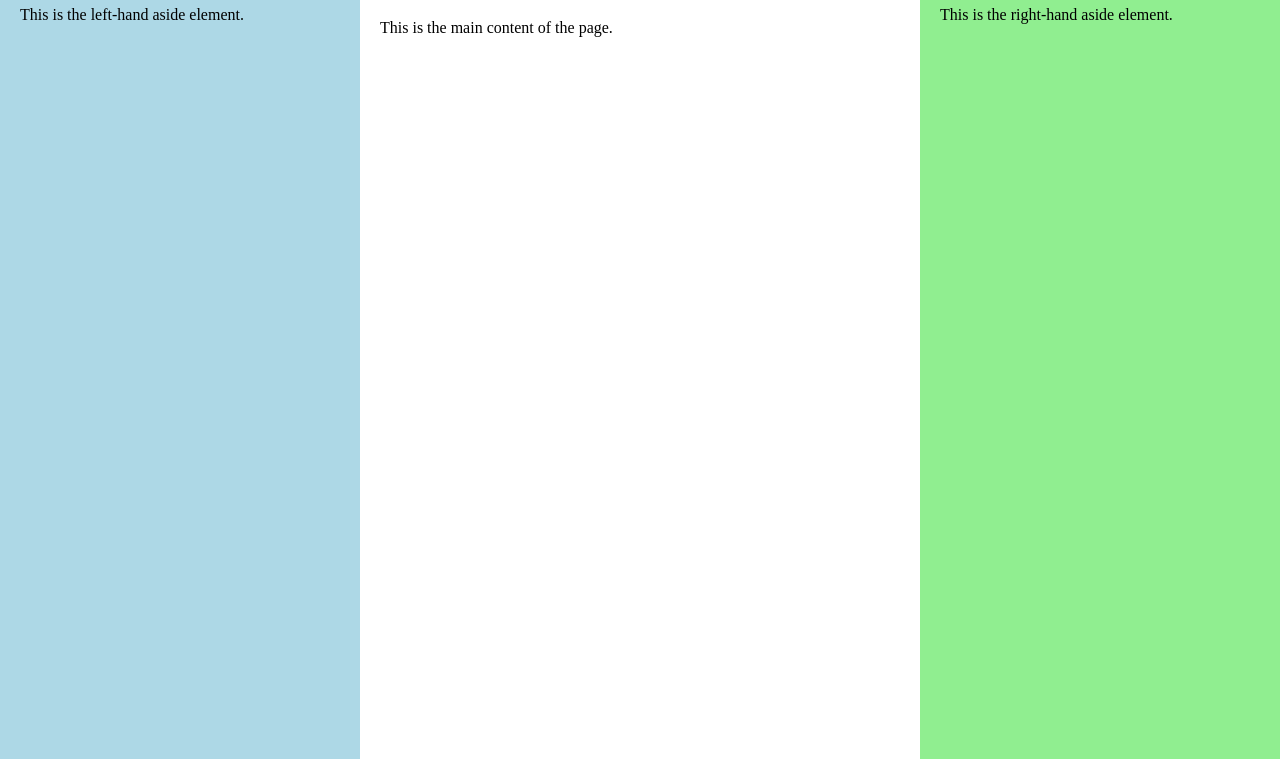
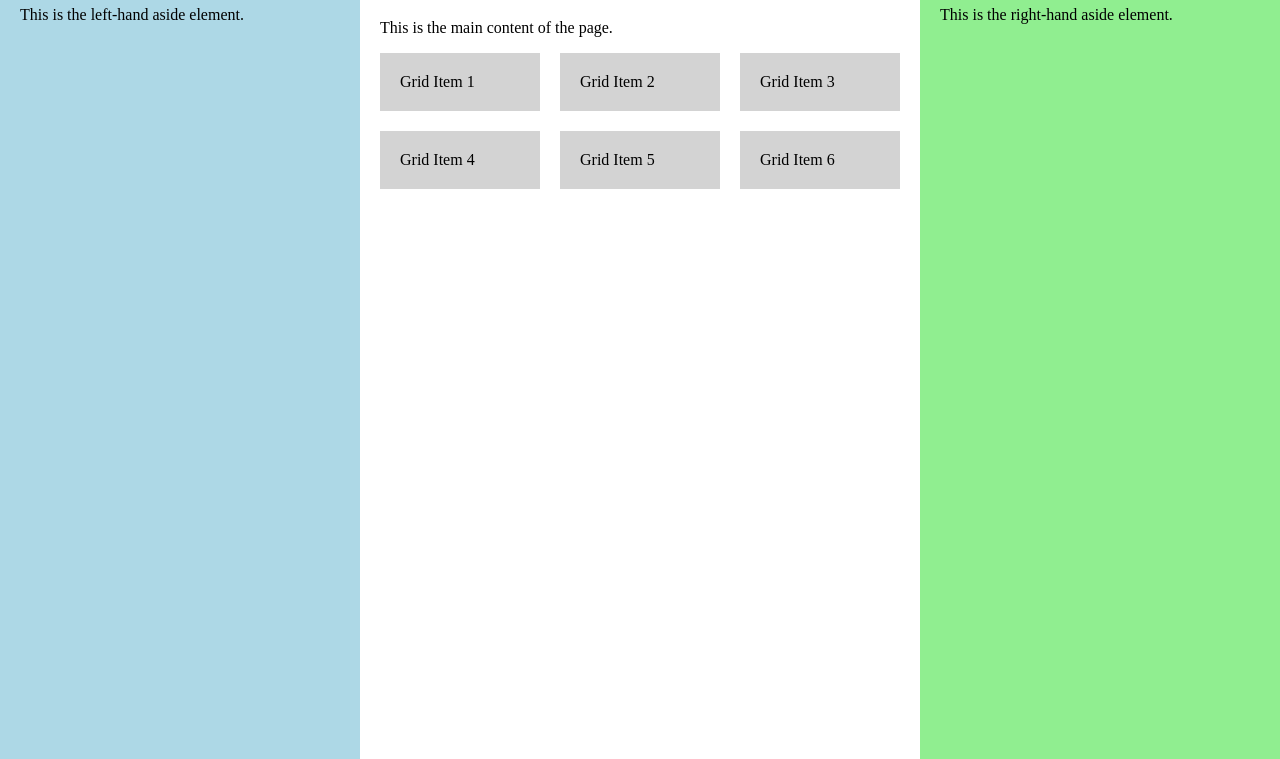
Before and after one commit to jenziel/tic-tac-toe, a plain HTML site: page index.html in a window 1280 px wide. Shown: the part 81-840 px from the top of the page. Drawn offline with Linux system fonts and the light colour scheme.

Commit message:
Add grid structure to main page

```diff
--- a/index.html
+++ b/index.html
@@ -16,6 +16,15 @@
       <main>
         <h1>Main Content</h1>
         <p>This is the main content of the page.</p>
+        <div class="grid-container">
+            <div class="grid-item">Grid Item 1</div>
+            <div class="grid-item">Grid Item 2</div>
+            <div class="grid-item">Grid Item 3</div>
+            <div class="grid-item">Grid Item 4</div>
+            <div class="grid-item">Grid Item 5</div>
+            <div class="grid-item">Grid Item 6</div>
+          </div>
+        <article></article>
       </main>
 
       <aside id="right-aside">
--- a/style.css
+++ b/style.css
@@ -24,3 +24,13 @@ body {
     flex-grow: 1;
     padding: 20px;
   }
+  .grid-container {
+    display: grid;
+    grid-template-columns: repeat(3, 1fr);
+    grid-gap: 20px;
+  }
+
+  .grid-item {
+    background-color: lightgray;
+    padding: 20px;
+  }
```
